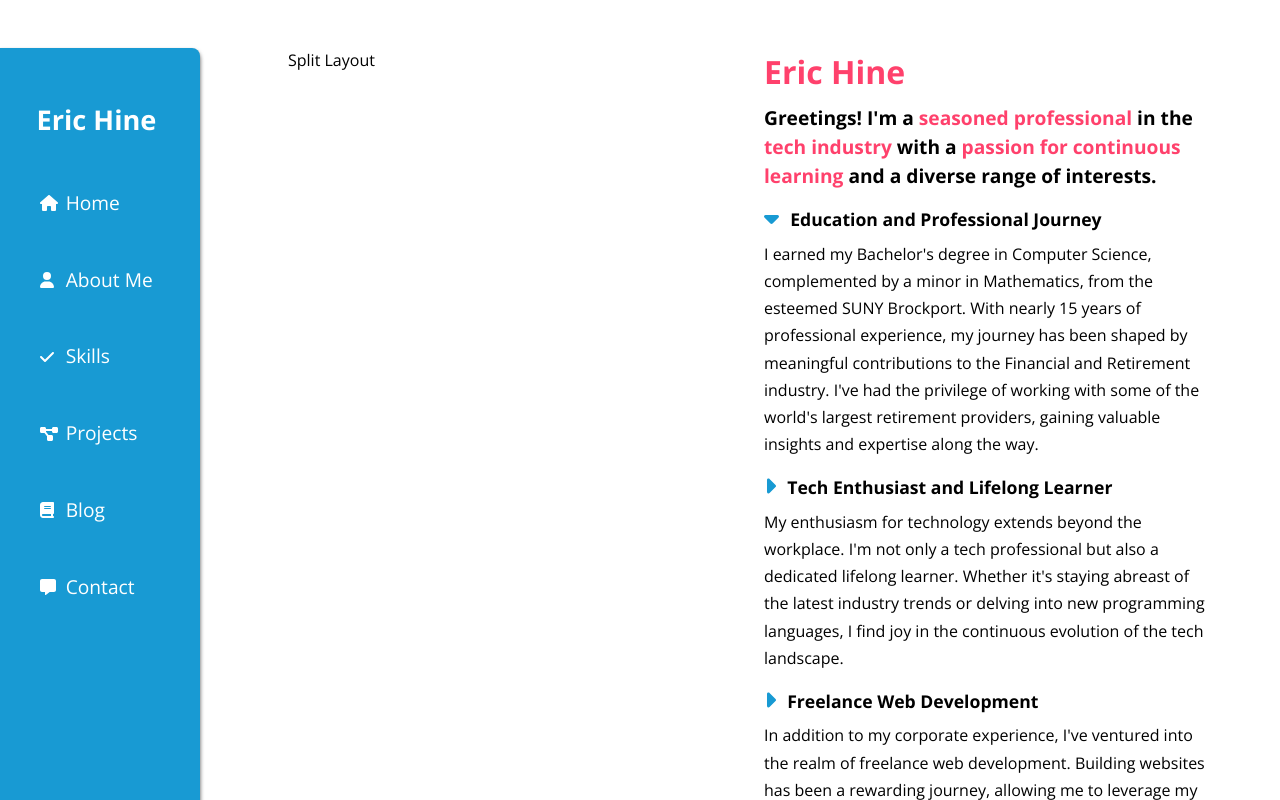
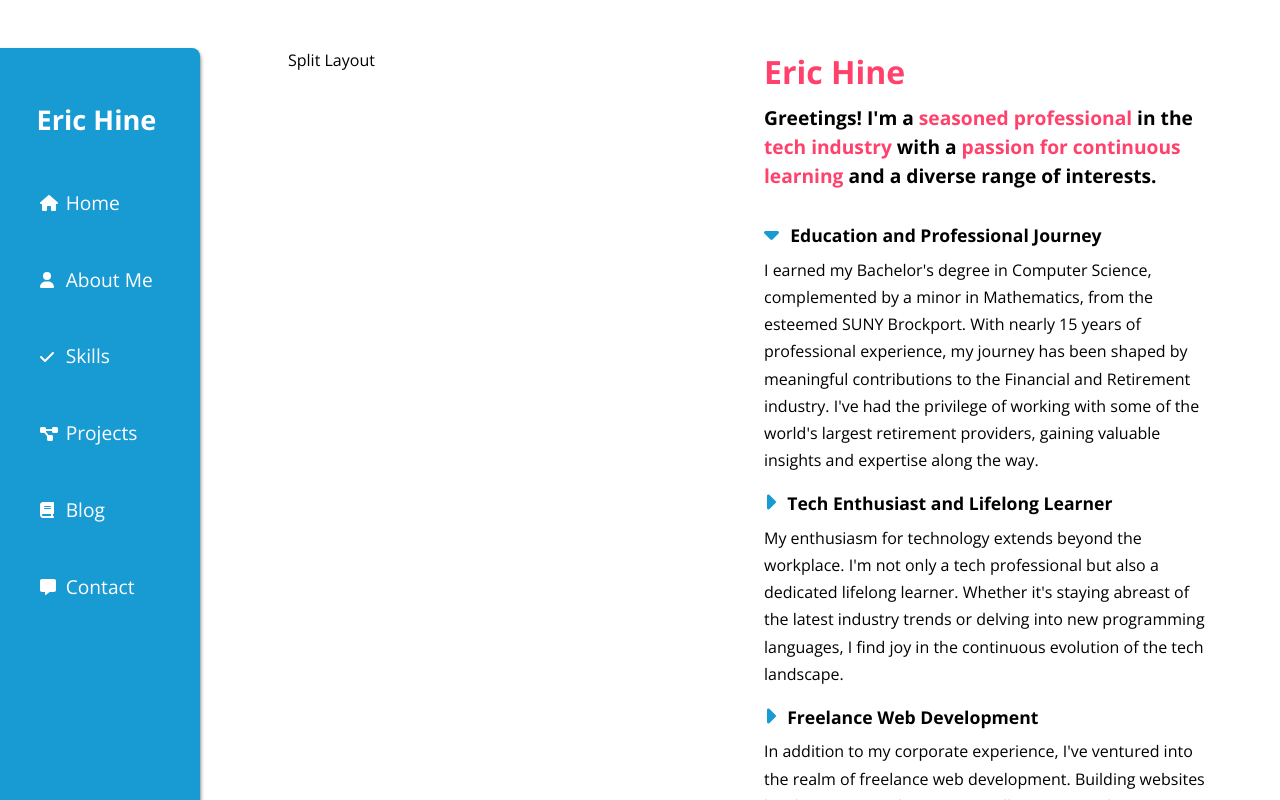
Before and after one commit to R-Daneel0livaw/portfolio, a React (Vite) app: page /about in a window 1280 px wide. Shown: the top 800 px of the page. Built offline with nearby package versions, Linux system fonts and the light colour scheme; a web font is replaced by a local one.

Commit message:
Give more space between heading and sections in About Me.

```diff
--- a/src/pages/About/AboutMe.module.css
+++ b/src/pages/About/AboutMe.module.css
@@ -4,7 +4,7 @@
 }
 
 .sectionSpacer {
-    margin-bottom: 1rem;
+    margin-top: 1rem;
 }
 
 .sectionHeadingContainer {
```
